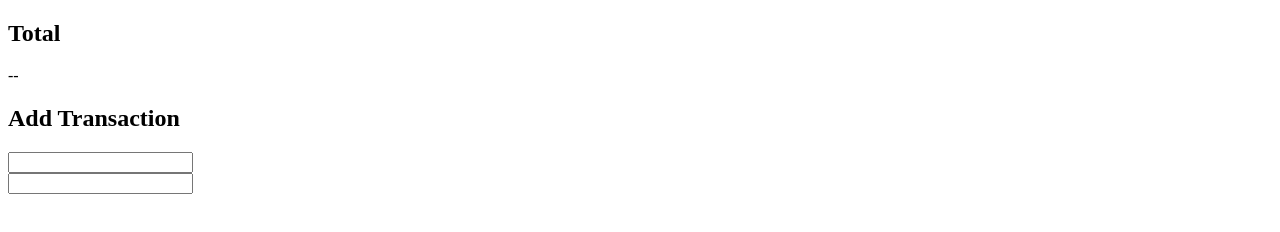
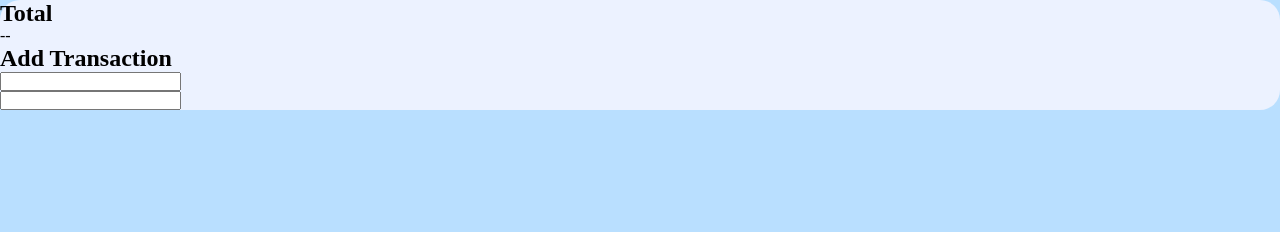
Before and after one commit to Boluwatifemuhammed/new-expense-tracker, a plain HTML site: page index.html in a window 1280 px wide. Drawn offline with Linux system fonts and the light colour scheme.

Commit message:
updated the styling

```diff
--- a/index.html
+++ b/index.html
@@ -3,7 +3,8 @@
 <head>
     <meta charset="UTF-8">
     <meta name="viewport" content="width=device-width, initial-scale=1.0">
-    <title>Document</title>
+    <link rel="stylesheet" href="style.css">
+    <title>expense tracker</title>
 </head>
 <body>
     <div class="cont">
--- a/style.css
+++ b/style.css
@@ -6,6 +6,7 @@
 
 body{
     background-color: #b9dfff;
+    font-family: 'poppins';
 }
 
 .cont{
```
